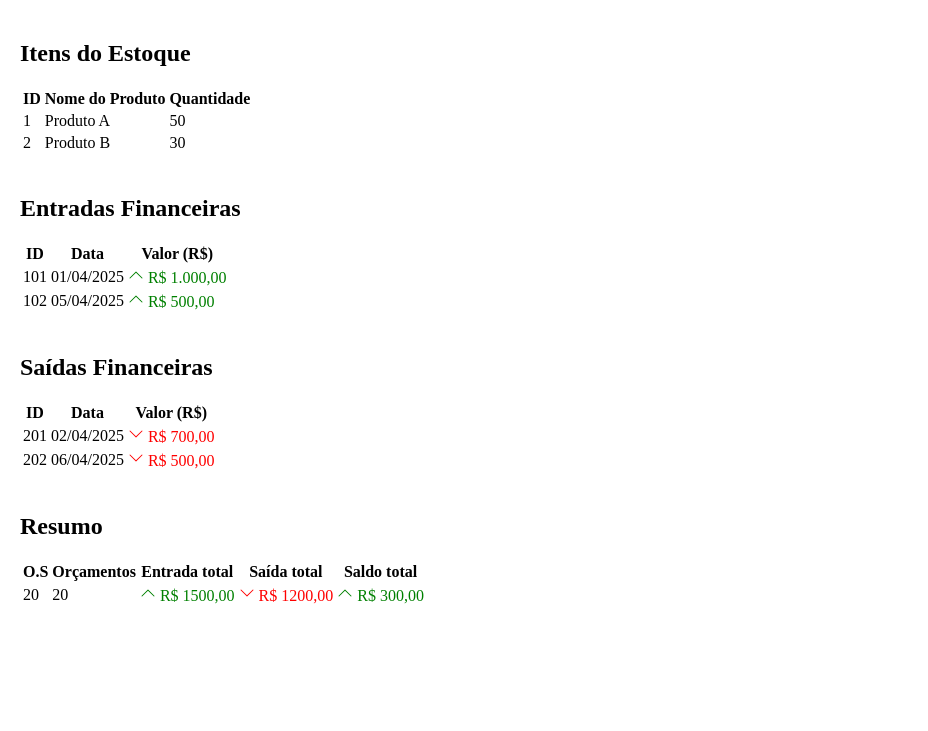
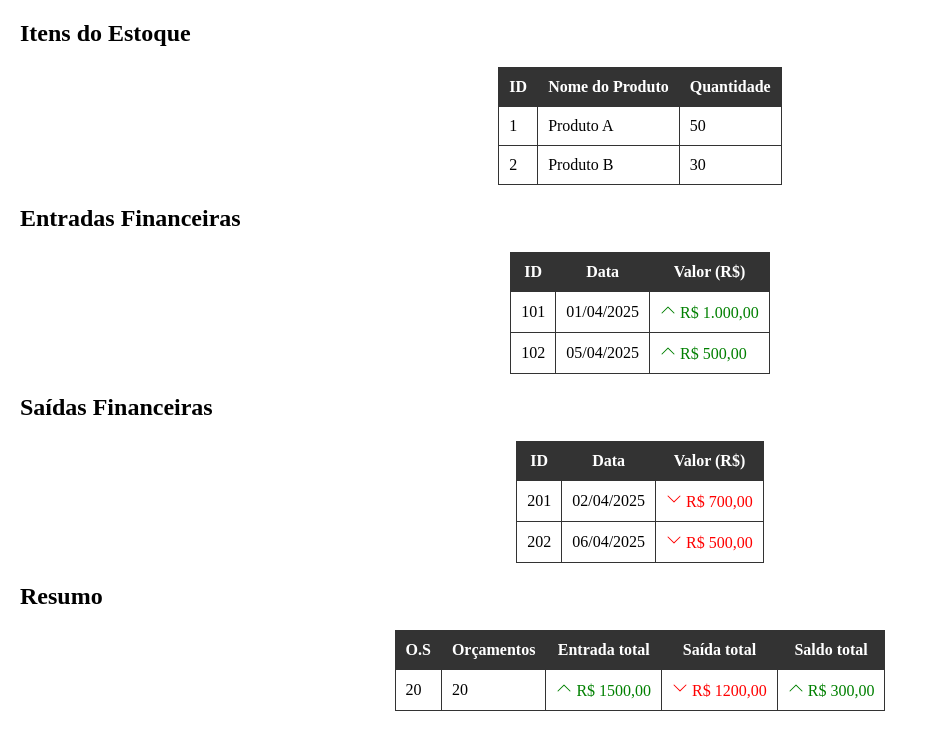
Before and after one commit to SilvestreLago/Sistema-De_Oficina, a PHP site: page /pag/relatorio.php in a window 1280 px wide. Shown: the part 98-829 px from the top of the page, without its empty margins (0-928 px from the left). Before the commit the page ends 702 px from the top, so only its background shows below. Run offline with PHP 8.4, Linux system fonts and the light colour scheme.

Commit message:
AlterarRelatorio

```diff
--- a/index.php
+++ b/index.php
@@ -16,7 +16,7 @@
     <body class="body">
         <div class="container formLogin" style="max-width: 500px;">
             <h1>LOGIN</h1>
-            <form>
+            <form action="./pag/index.php">
                 <div class="mb-3">
                     <label for="exampleInputUser1" class="form-label">Usuário:</label>
                     <input type="text" class="form-control" id="exampleInputUser1" aria-describedby="userHelp" placeholder="usuário">
--- a/pag/edit.php
+++ b/pag/edit.php
@@ -1,7 +1,7 @@
 <?php include_once "./main.php";?>
 
 <div class="container formulario">
-    <h1>Cliente:</h1>
+    <h1>Editar:</h1>
     <form style="padding: 1%;">
         <div class="mb-3">
             <label for="exampleInputNome1" class="form-label">Usuário:</label>
--- a/pag/relatorio.php
+++ b/pag/relatorio.php
@@ -4,12 +4,27 @@
   <meta charset="UTF-8">
   <title>Relatório Completo do Sistema</title>
   <style>
-    body { margin: 20px; }
-    .section-title { margin-top: 40px; margin-bottom: 20px; }
-    .table thead th { vertical-align: middle; text-align: center; }
-    .table tbody td { vertical-align: middle; }
-    .negativo { color: red; }
-    .positivo { color: green; }
+    body {
+      margin: 20px;
+    }
+    table {
+      border-collapse: collapse;
+      margin: 20px auto;
+    }
+    th, td {
+      border: 1px solid #333;
+      padding: 10px;
+    }
+    thead, th{
+      background-color: #333;
+      color: white;
+    }
+    .negativo {
+      color: red;
+    }
+    .positivo {
+      color: green;
+    }
   </style>
 </head>
 <body>
```
